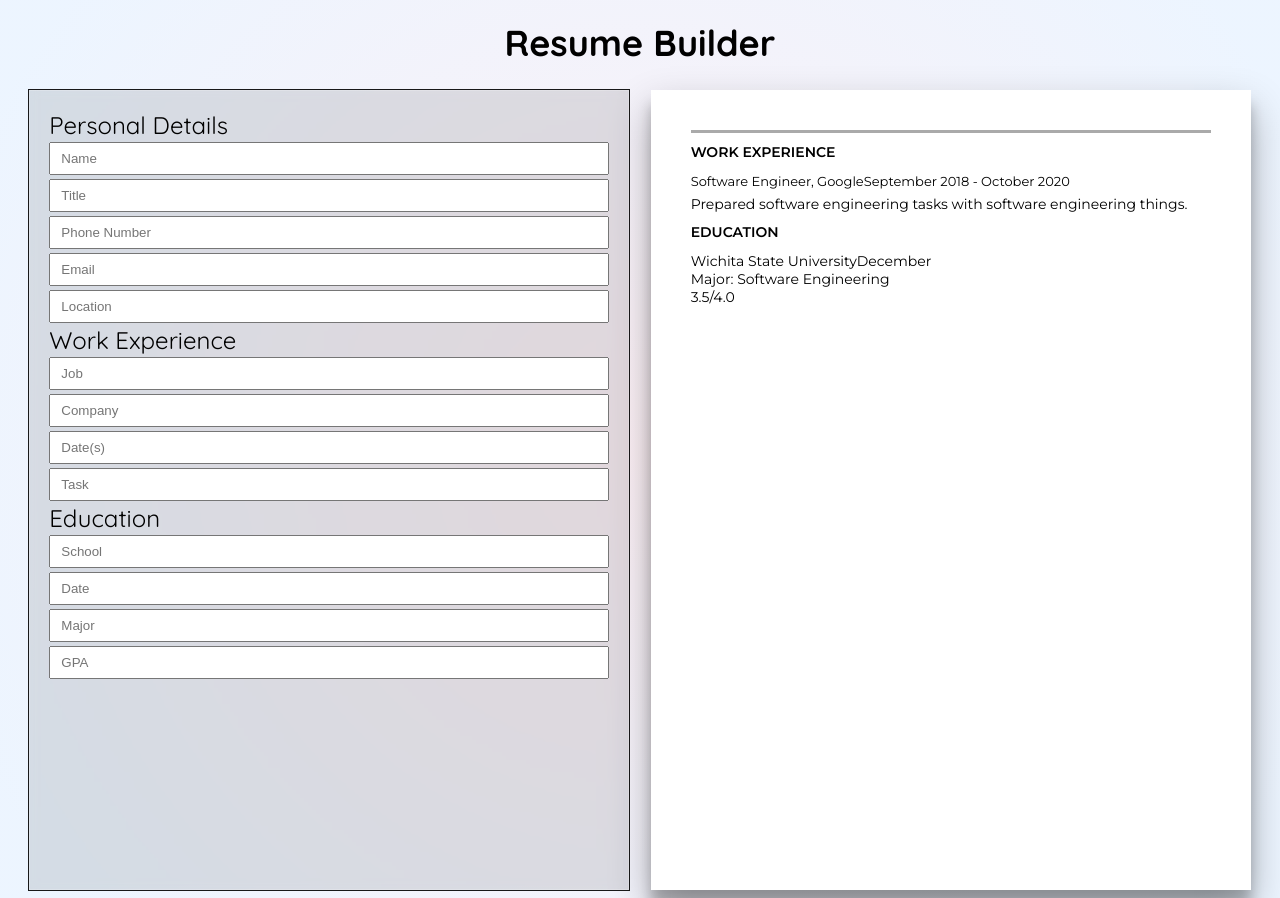
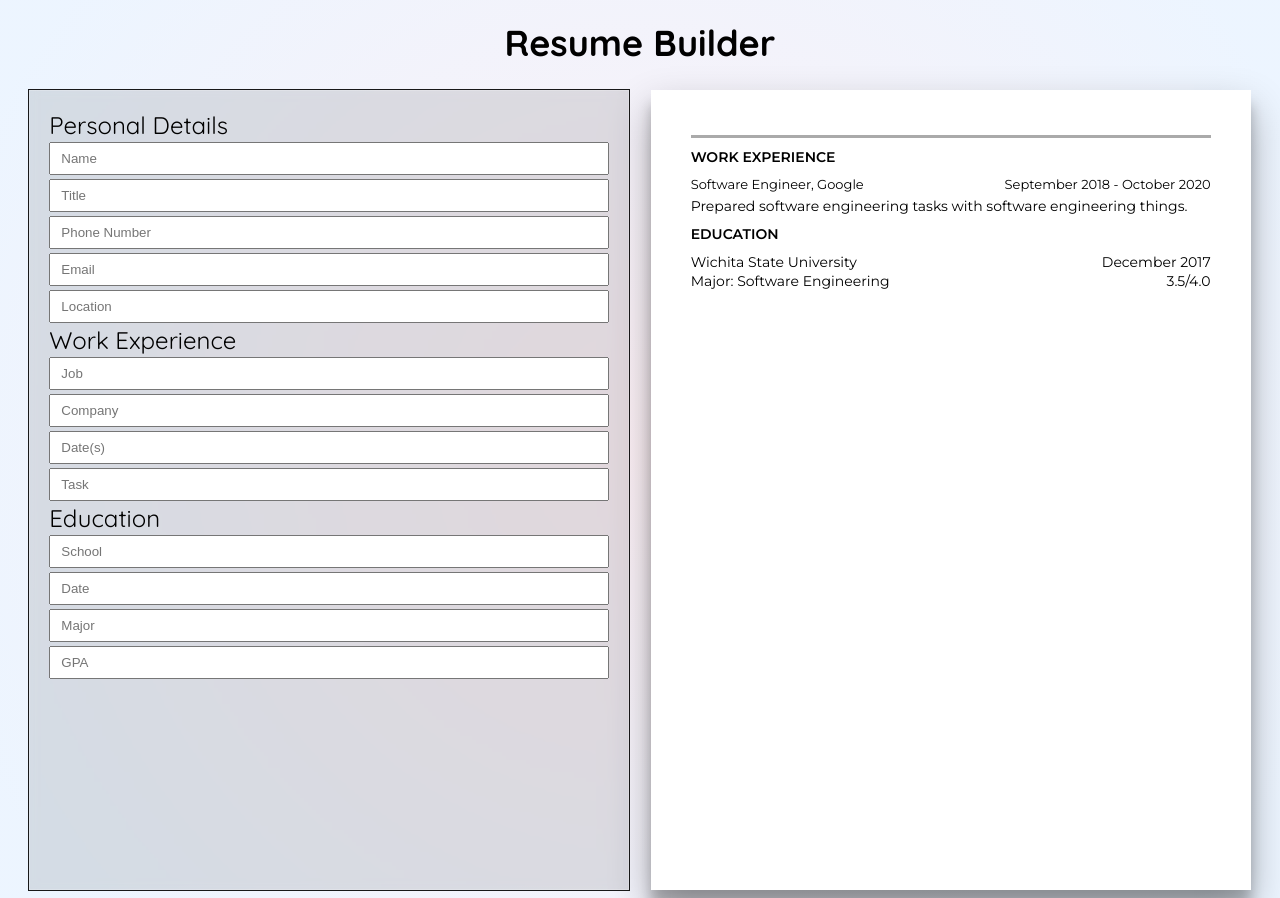
Before and after one commit to Faith-Gray/CV-Application, a React (Vite) app: page / in a window 1280 px wide. Built offline with nearby package versions, Linux system fonts and the light colour scheme.

Commit message:
update Work Experience and Education CSS to better align items

```diff
--- a/src/App.css
+++ b/src/App.css
@@ -83,10 +83,12 @@ input[type=text] {
 .personalDetailsTitle {
     grid-area: title;
     font-size: 18px;
+    padding-bottom: 5px;
 }
 
 .personalDetailsGridContainer {
     grid-area: gridContainer;
+    padding-top: 5px;
 }
 
 .phone{
@@ -151,3 +153,54 @@ input[type=text] {
 .GPA {
     font-size: 14px;
 }
+
+
+.jobGridContainer {
+    display: grid;
+    grid-template-areas:
+    "jobTitle jobDate"
+    "task task";
+}
+
+.workTitle {
+    grid-area: jobTitle;
+
+}
+
+.workDates {
+    grid-area: jobDate;
+
+}
+
+.workTask {
+    grid-area: task;
+
+}
+
+.educationGridContainer {
+    display: grid;
+    grid-template-areas:
+    "school schoolDate"
+    "major GPA";
+}
+
+.educationSchool {
+    grid-area: school;
+    padding-bottom: 1px;
+}
+
+.educationDate {
+    grid-area: schoolDate;
+    text-align: end;
+}
+
+.major {
+    grid-area: major;
+
+}
+
+.GPA {
+    grid-area: GPA;
+    text-align: end;
+
+}
--- a/src/App.jsx
+++ b/src/App.jsx
@@ -71,16 +71,20 @@ function App() {
           </div>
           <div className='workExperienceSection'>
             <div className='resumeTitle'>WORK EXPERIENCE</div>
-            <div className='workTitle'>Software Engineer, Google</div>
-            <div className='workDates'>September 2018 - October 2020</div>
-            <div className='workTask'>Prepared software engineering tasks with software engineering things.</div>
+            <div className='jobGridContainer'>
+              <div className='workTitle'>Software Engineer, Google</div>
+              <div className='workDates'>September 2018 - October 2020</div>
+              <div className='workTask'>Prepared software engineering tasks with software engineering things.</div>
+            </div>
           </div>
           <div className='educationSection'>
             <div className='resumeTitle'>EDUCATION</div>
+            <div className='educationGridContainer'>
             <div className='educationSchool'>Wichita State University</div>
-            <div className='educationDate'>December</div>
+            <div className='educationDate'>December 2017</div>
             <div className='major'>Major: Software Engineering</div>
             <div className='GPA'>3.5/4.0</div>
+            </div>
           </div>
         </div>
       </div>
```
